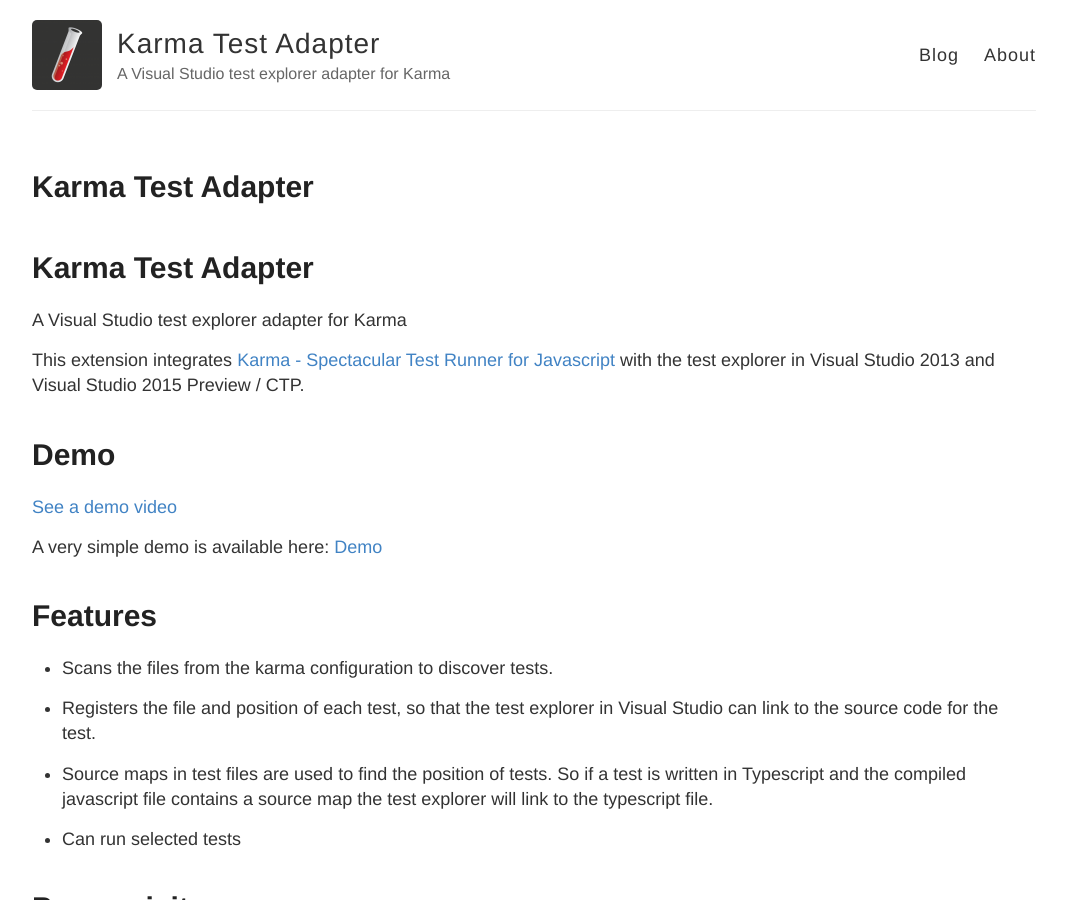
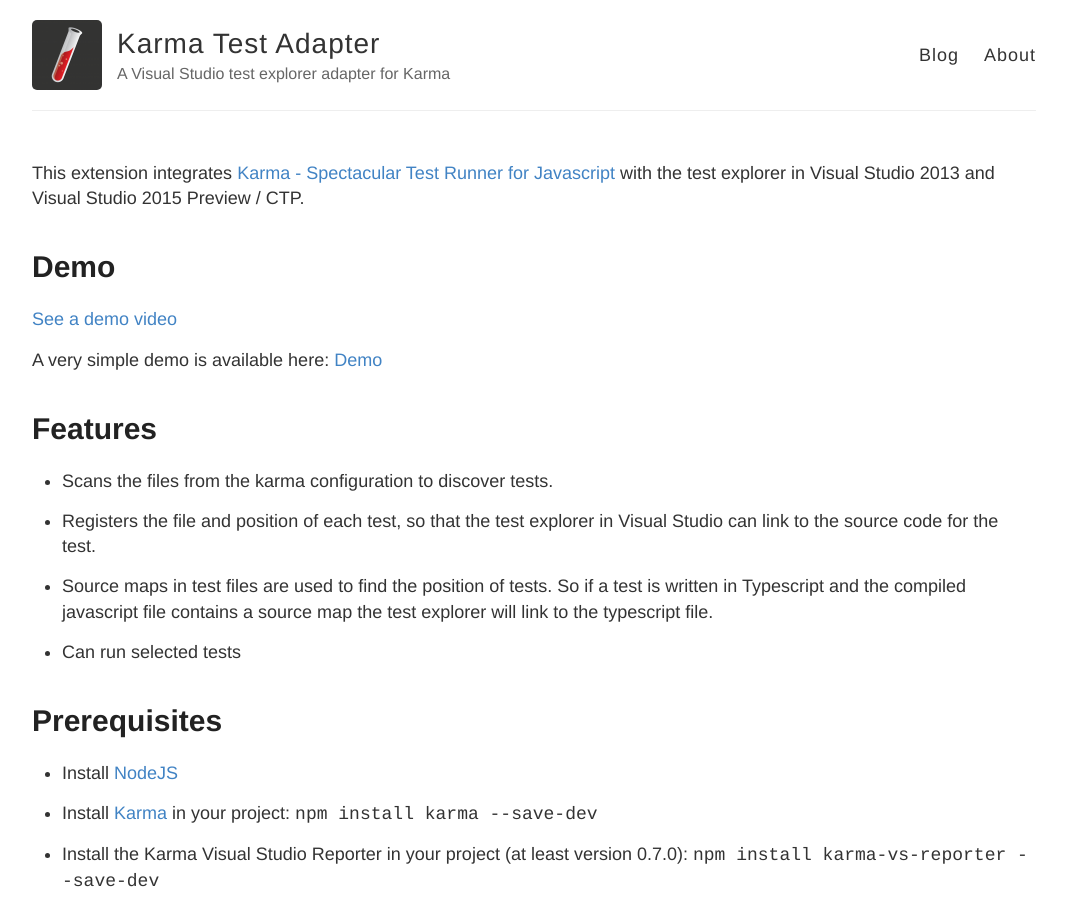
Before and after one commit to MortenHoustonLudvigsen/KarmaTestAdapter, a Jekyll site: the page built from index.md, in a window 1280 px wide and 900 px high. Shown: the whole window, without its empty margins (106-1172 px from the left). Built offline with Jekyll 4.4.1, drawn with Linux system fonts in a browser that asks for light colours; Markdown is read by kramdown in place of the engine named in the settings.

Commit message:
Remove repeated titles

```diff
--- a/index.md
+++ b/index.md
@@ -1,12 +1,7 @@
 ---
 layout: page
-title: Karma Test Adapter
+title:
 ---
-
-Karma Test Adapter
-================
-
-A Visual Studio test explorer adapter for Karma
 
 This extension integrates [Karma - Spectacular Test Runner for Javascript](http://karma-runner.github.io/) with the test explorer in Visual Studio 2013 and Visual Studio 2015 Preview / CTP.
 
```
